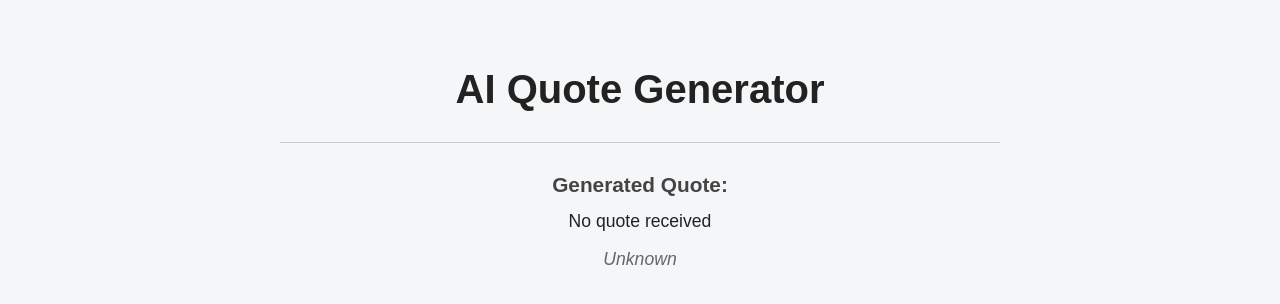
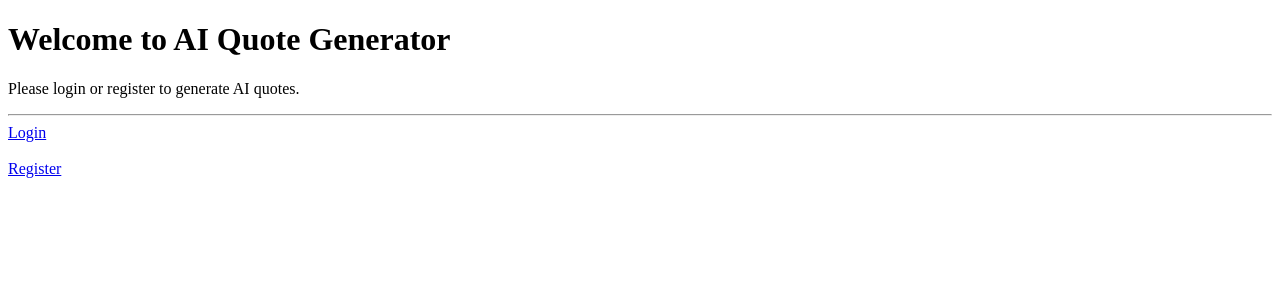
Before and after one commit to SisirBhargav/flask-app-2-quote-generator-, a Flask app: page / in a window 1280 px wide. Shown: the top 304 px of the page. Run offline with Flask 3, Linux system fonts and the light colour scheme; data that the repository does not hold is empty.

Commit message:
home/login/register page added with updated routes

```diff
--- a/app.py
+++ b/app.py
@@ -30,8 +30,8 @@ def generate_ai_quote():
     else:
         return "No quote received", "Unknown"
 
-@app.route("/")
-def home():
+@app.route("/ai")
+def quote():
     quote, author = generate_ai_quote()
     return render_template(
         "index.html",
@@ -39,5 +39,18 @@ def home():
         author=author
     )
 
+@app.route("/")
+def home():
+    return render_template("home.html")
+
+@app.route("/login", methods=["GET", "POST"])
+def login():
+    return render_template("login.html")
+
+@app.route("/register", methods=["GET", "POST"])
+def register():
+    return render_template("register.html")
+
+
 if __name__ == "__main__":
     app.run(debug=True)
--- /dev/null
+++ b/templates/home.html
@@ -0,0 +1,19 @@
+<!DOCTYPE html>
+<html>
+<head>
+    <title>Welcome</title>
+</head>
+<body>
+
+    <h1>Welcome to AI Quote Generator</h1>
+
+    <p>Please login or register to generate AI quotes.</p>
+
+    <hr>
+
+    <a href="/login">Login</a>
+    <br><br>
+    <a href="/register">Register</a>
+
+</body>
+</html>
--- a/templates/index.html
+++ b/templates/index.html
@@ -3,22 +3,27 @@
 <head>
     <title>AI Quote Generator</title>
     <link rel="stylesheet" href="{{ url_for('static', filename='style.css') }}">
-
 </head>
 <body>
 
     <h1>AI Quote Generator</h1>
 
+    <hr>
 
     {% if quote %}
-        <hr>
         <h3>Generated Quote:</h3>
         <p>{{ quote }}</p>
     {% endif %}
 
     {% if author %}
-        <p>{{author}}</p>
+        <p><strong>- {{ author }}</strong></p>
     {% endif %}
+
+    <hr>
+
+    <a href="/login">Login</a>
+    <br><br>
+    <a href="/register">Register</a>
 
 </body>
 </html>
```
Also changed, not shown: templates/login.html (added, +26 -0 lines), templates/register.html (added, +26 -0 lines).
